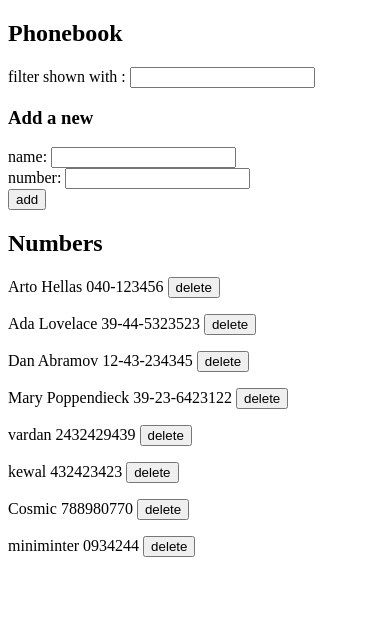
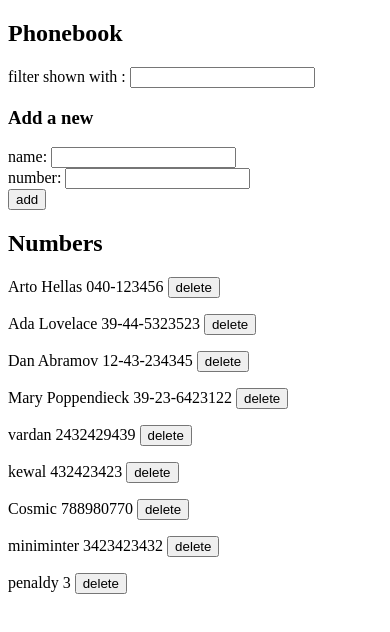
Before and after one commit to VardanX/fullstackopen, a React (Vite) app in the folder part-2/phonebook/: page / in a window 390 px wide. Shown: the top 632 px of the page. Built offline with nearby package versions, Linux system fonts and the light colour scheme; data requests are answered from the project's data file.

Commit message:
2.15*: The Phonebook step 10

```diff
--- a/part-2/phonebook/db.json
+++ b/part-2/phonebook/db.json
@@ -36,9 +36,14 @@
       "number": "788980770"
     },
     {
-      "id": "9fea",
       "name": "miniminter",
-      "number": "0934244"
+      "number": "3423423432",
+      "id": "9fea"
+    },
+    {
+      "name": "penaldy",
+      "number": "3",
+      "id": "fe0f"
     }
   ]
 }
--- a/part-2/phonebook/src/App.jsx
+++ b/part-2/phonebook/src/App.jsx
@@ -2,10 +2,11 @@ import { useState, useEffect } from "react";
 import Filter from "./components/Filter.jsx"
 import PersonForm from "./components/PersonForm.jsx"
 import Persons from "./components/Persons.jsx"
-import {getContacts, createContact, deleteContact} from "./services/phonebook.js"
+import {getContacts, createContact, deleteContact, updateContact} from "./services/phonebook.js"
 
 
 const App = () => {
+  const [count , setCount] = useState(0)
   const [persons, setPersons] = useState([]);
   const [newName, setNewName] = useState("");
   const [newPhoneNumber, setNewPhoneNumber] = useState("")
@@ -17,18 +18,25 @@ const App = () => {
       alert("Server error");
       console.log(error.message, error.name)
     })
-  }, []);
+  }, [count]);
 
   const addPerson = (e) => {
     e.preventDefault();
     let isIncluded = false
+    let personId = ""
     persons.forEach(person => {
       if(newName === person.name){
         isIncluded = true
+        personId = person.id
       }
     })
     if(isIncluded){
-      window.alert(`${newName} is already added to the phonebook`)
+      let replaceNumber = window.confirm(`${newName} is already added to the phonebook, replace the old number with new one?`);
+      if(replaceNumber){
+        updateContact(personId, { name: newName, number: newPhoneNumber })
+          .then(() => setCount(count + 1))
+          .catch((error) => console.log(error));
+      }
     }else{
       createContact({ name: newName, number: newPhoneNumber })
         .then((contact) => setPersons((prev) => [...prev, contact]))
@@ -49,7 +57,6 @@ const App = () => {
   }
 
   const handleDeleteContact = (id, name) => {
-
     let deletePerson = window.confirm(`Delete ${name}`);
     if(deletePerson){
       deleteContact(id)
@@ -63,7 +70,6 @@ const App = () => {
   const phoneBookToShow = filterPerson
         ? persons.filter(person => person.name.toLowerCase().includes(filterPerson.toLowerCase()))
         : persons
-
 
   return (
     <div>
--- a/part-2/phonebook/src/components/Persons.jsx
+++ b/part-2/phonebook/src/components/Persons.jsx
@@ -3,7 +3,7 @@ const Persons = ({phoneBookToShow,handleDeleteContact}) => {
       <div>
         {phoneBookToShow.map((person) => {
           return (
-            <p key={person.name}>
+            <p key={person.id}>
               {person.name} {person.number} <button onClick={() => {handleDeleteContact(person.id, person.name)}}>delete</button>
             </p>
           );
--- a/part-2/phonebook/src/services/phonebook.js
+++ b/part-2/phonebook/src/services/phonebook.js
@@ -16,4 +16,9 @@ const deleteContact = (id) => {
     return request.then(response => response.data)
 }
 
-export  {getContacts, createContact, deleteContact};
+const updateContact = (id, updatedContact) => {
+    const request = axios.put(`${baseURL}/${id}`, updatedContact);
+    return request.then(response => response.data)
+}
+
+export { getContacts, createContact, deleteContact, updateContact};
```
